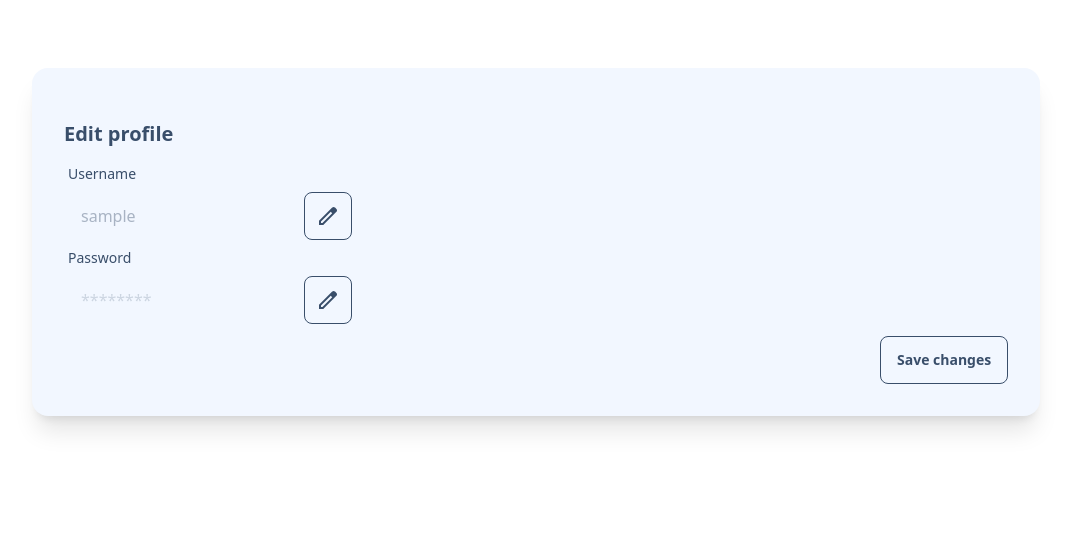
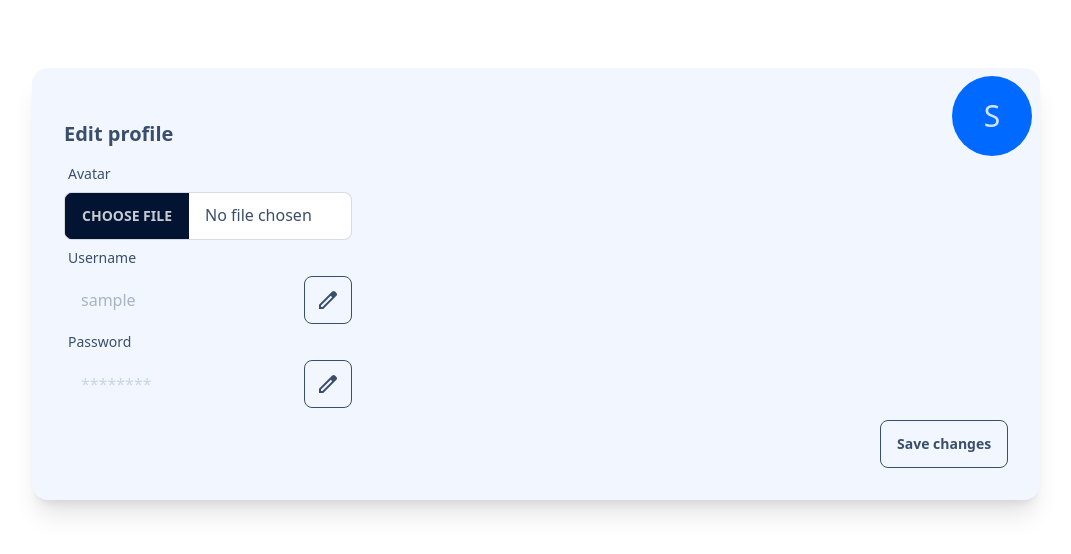
Before and after one commit to bayont/WPRG, a PHP site: page /project/edit-profile.php in a window 1280 px wide. Shown: the part 64-618 px from the top of the page, without its empty margins (104-1175 px from the left). Run offline with PHP 8.4, Linux system fonts and the light colour scheme; the visitor is signed in with stand-in values (Sample User, id 1); some web fonts are replaced.

Commit message:
feat: profile edit + avatar

```diff
--- a/project/classes/profile/profile-view.class.php
+++ b/project/classes/profile/profile-view.class.php
@@ -7,6 +7,10 @@ class ProfileView extends Profile
     public function getPublicProfileDetails(string $user_id)
     {
         $user = $this->getUserDetails($user_id);
+        $avatarUrl = $user['avatar_url'];
+        if ($avatarUrl !== null) {
+            $user['avatar_url'] = "/uploads/" . $avatarUrl;
+        }
 
         //filter out sensitive information
         unset($user['email']);
--- a/project/classes/profile/profile.class.php
+++ b/project/classes/profile/profile.class.php
@@ -4,7 +4,7 @@ class Profile extends Dbh
 {
     protected function getUserDetails($userId)
     {
-        $sql = "SELECT user_name, email, created_at FROM user WHERE id = ?";
+        $sql = "SELECT user_name, email, avatar_url, created_at FROM user WHERE id = ?";
         $stmt = $this->connect()->prepare($sql);
         $stmt->execute([$userId]);
 
@@ -52,4 +52,25 @@ class Profile extends Dbh
         $results = $stmt->fetch(PDO::FETCH_ASSOC);
         return $results;
     }
+
+    protected function updateAvatar($userId, $avatarUrl)
+    {
+        $sql = "UPDATE user SET avatar_url = ? WHERE id = ?";
+        $stmt = $this->connect()->prepare($sql);
+        $stmt->execute([$avatarUrl, $userId]);
+    }
+
+    protected function updatePassword($userId, $newPasswordHash)
+    {
+        $sql = "UPDATE user SET password_hash = ? WHERE id = ?";
+        $stmt = $this->connect()->prepare($sql);
+        $stmt->execute([$newPasswordHash, $userId]);
+    }
+
+    protected function updateUsername($userId, $newUsername)
+    {
+        $sql = "UPDATE user SET user_name = ? WHERE id = ?";
+        $stmt = $this->connect()->prepare($sql);
+        $stmt->execute([$newUsername, $userId]);
+    }
 }
--- a/project/edit-profile.php
+++ b/project/edit-profile.php
@@ -15,6 +15,7 @@ require 'classes/profile/profile-view.class.php';
 $profileView = new ProfileView();
 
 $userDetails = $profileView->getPublicProfileDetails($_SESSION['user_id']);
+$avatarUrl = ''; //$userDetails['avatar_url'];
 
 ?>
 <!DOCTYPE html>
@@ -52,8 +53,10 @@ $userDetails = $profileView->getPublicProfileDetails($_SESSION['user_id']);
             const input = document.getElementById(inputId);
             const button = document.getElementById(buttonId);
             const retypePasswordControl = document.getElementById('retype-password-control');
+            const retypePasswordInput = document.getElementById('retype-password');
             input.removeAttribute('disabled');
             input.focus();
+            retypePasswordInput.removeAttribute('disabled');
             button.querySelector('.edit-icon').classList.add('hidden');
             button.querySelector('.undo-icon').classList.remove('hidden');
             button.setAttribute('onclick', `revertPassword('${buttonId}', '${inputId}', '${input.value}')`);
@@ -64,12 +67,31 @@ $userDetails = $profileView->getPublicProfileDetails($_SESSION['user_id']);
             const input = document.getElementById(inputId);
             const button = document.getElementById(buttonId);
             const retypePasswordControl = document.getElementById('retype-password-control');
+            const retypePasswordInput = document.getElementById('retype-password');
             input.value = originalValue;
             input.setAttribute('disabled', 'disabled');
+            retypePasswordInput.setAttribute('disabled', 'disabled');
             button.querySelector('.edit-icon').classList.remove('hidden');
             button.querySelector('.undo-icon').classList.add('hidden');
             button.setAttribute('onclick', `editPassword('${buttonId}', '${inputId}')`);
             retypePasswordControl.classList.add('hidden');
+        }
+
+        function handleFile(event) {
+            const file = event.target.files[0];
+            if (!file) {
+                return;
+            }
+            const preview = document.querySelector("#avatar-preview");
+            preview.classList.add("obj");
+            preview.file = file;
+
+            const reader = new FileReader();
+            reader.onload = (e) => {
+                preview.src = e.target.result;
+            };
+            reader.readAsDataURL(file);
+            showAvatar();
         }
     </script>
 </head>
@@ -85,7 +107,28 @@ $userDetails = $profileView->getPublicProfileDetails($_SESSION['user_id']);
                 <div class="card relative bg-base-200 shadow-xl pt-5 mt-9">
                     <div class="card-body flex flex-col">
                         <h1 class="card-title">Edit profile</h1>
-                        <form action="includes/edit-profile.php" method="post">
+                        <div id="placeholder" class="block avatar placeholder absolute right-2 top-2">
+                            <div class="bg-primary text-primary-content w-20 rounded-full">
+                                <span class="text-3xl"><?php echo strtoupper(substr($userDetails['user_name'], 0, 1)) ?></span>
+                            </div>
+                        </div>
+
+                        <div id="avatar" class="hidden avatar absolute right-2 top-2">
+                            <div class="w-20 rounded-full">
+                                <img id="avatar-preview" />
+                            </div>
+                        </div>
+                        <form action="includes/edit-profile.inc.php" method="post" enctype="multipart/form-data">
+                            <input type="hidden" name="MAX_FILE_SIZE" value="2097152" />
+
+                            <label class="form-control w-full md:w-72">
+                                <div class="label">
+                                    <span class="label-text">Avatar</span>
+                                </div>
+                                <div>
+                                    <input name="avatar" onchange="handleFile(event)" accept="image/*" type="file" class="file-input file-input-bordered w-full" />
+                                </div>
+                            </label>
                             <label class="form-control w-full md:w-72">
                                 <div class="label">
                                     <span class="label-text">Username</span>
@@ -123,7 +166,7 @@ $userDetails = $profileView->getPublicProfileDetails($_SESSION['user_id']);
                                     <span class="label-text">Retype password</span>
                                 </div>
                                 <div class="flex gap-3">
-                                    <input type="password" placeholder="********" id="retype-password" name="retype-password" class="input input-bordered w-full " />
+                                    <input type="password" placeholder="********" id="retype-password" name="retype_password" class="input input-bordered w-full " disabled />
                                     <div class="w-14"></div>
                                 </div>
                             </label>
@@ -137,6 +180,40 @@ $userDetails = $profileView->getPublicProfileDetails($_SESSION['user_id']);
         </div>
     </div>
 
+    <script>
+        const profileUrl = '<?php echo $userDetails['avatar_url'] ?>';
+
+        function showPlaceholder() {
+            const avatar = document.querySelector('#avatar');
+            avatar.classList.remove('block');
+            avatar.classList.add('hidden');
+
+            const placeholder = document.querySelector('#placeholder');
+            placeholder.classList.remove('hidden');
+            placeholder.classList.add('block');
+        }
+
+        function showAvatar(src) {
+            const avatar = document.querySelector('#avatar');
+            avatar.classList.remove('hidden');
+            avatar.classList.add('block');
+
+            const placeholder = document.querySelector('#placeholder');
+            placeholder.classList.remove('block');
+            placeholder.classList.add('hidden');
+            if (src) {
+                console.log(src)
+                const preview = document.querySelector("#avatar-preview");
+                preview.src = src;
+            }
+        }
+        if (!!profileUrl) {
+            showAvatar(profileUrl);
+        } else {
+            showPlaceholder();
+        }
+    </script>
+
 </body>
 
 </html>
--- a/project/includes/logout.inc.php
+++ b/project/includes/logout.inc.php
@@ -1,5 +1,4 @@
 <?php
-session_start();
 session_unset();
 session_destroy();
 
--- a/project/includes/navbar.inc.php
+++ b/project/includes/navbar.inc.php
@@ -5,7 +5,11 @@
     <div class="flex-none flex gap-4">
         <?php
         if (isset($_SESSION['user_id'])) {
-            $username = $_SESSION['username'];
+            require_once './classes/profile/profile.class.php';
+            require_once './classes/profile/profile-view.class.php';
+            $profileView = new ProfileView();
+
+            $userDetails = $profileView->getPublicProfileDetails($_SESSION['user_id']);
             echo '
             <a role="button" class="btn btn-ghost" href="./add-quiz.php">
                 Add quiz
@@ -17,13 +21,20 @@
                     <summary tabindex="0" role="button" class="flex items-center gap-3 btn btn-ghost">
                         <div class="hidden md:flex flex-col justify-center text-left h-full select-none">
                             <div class="text-xs font-specific">Welcome!</div>
-                            <div class="font-semibold text-primary leading-3">' . htmlspecialchars($username) . '</div>
+                            <div class="font-semibold text-primary leading-3">' . htmlspecialchars($userDetails['user_name']) . '</div>
                         </div>
-                        <div  class="avatar placeholder">
+                        ' .
+                (isset($userDetails['avatar_url']) ? '<div class="avatar">
+                            <div class="w-10 rounded-full">
+                                <img src="' . $userDetails['avatar_url'] . '" />
+                            </div>
+                        </div>' : '<div class="avatar placeholder">
                             <div class="bg-primary text-primary-content rounded-full w-10">
-                                <span>' . strtoupper(substr($username, 0, 1)) . '</span>
+                                <span>' . strtoupper(substr($userDetails['user_name'], 0, 1)) . '</span>
                             </div>
-                        </div>
+                        </div>')
+                . '
+
                     </summary>
                     <ul tabindex="0" class="dropdown-content z-[1] menu p-2 shadow bg-base-200 rounded-box w-52 mt-3">
                         <li><a>My quizes</a></li>
```
Also changed, not shown: project/Quizconst.sql (+69 -22 lines), project/classes/profile/profile-contr.class.php (+19 -0 lines), project/includes/edit-profile.inc.php (added, +63 -0 lines), project/profile.php (+11 -3 lines), project/README.md, project/css/tailwind.css, 3 other files.
